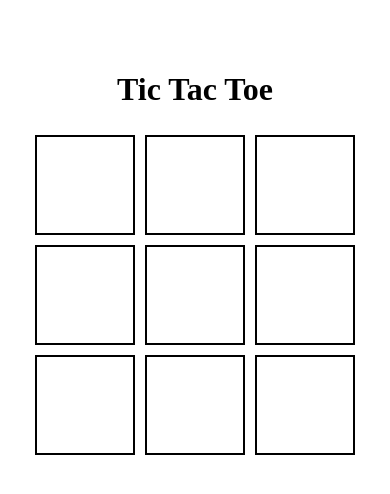
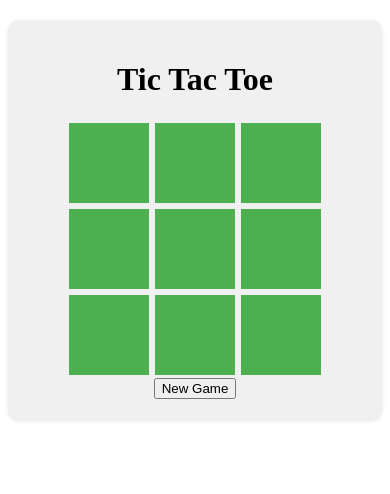
Before and after one commit to PovilasU/ReactTicTacToe, a React (Vite) app: page / in a window 390 px wide. Shown: the top 494 px of the page. Built offline with nearby package versions, Linux system fonts and the light colour scheme.

Commit message:
optimising code

```diff
--- a/src/components/Board.css
+++ b/src/components/Board.css
@@ -4,6 +4,10 @@
     align-items: center;
     justify-content: center;
     margin-top: 50px;
+    background-color: #f5f5f5;
+    border-radius: 10px;
+    padding: 20px;
+    box-shadow: 0 2px 4px rgba(0, 0, 0, 0.1);
 }
 
 .row {
@@ -23,8 +27,38 @@
     align-items: center;
     justify-content: center;
     cursor: pointer;
+    transition: background-color 0.3s ease;
 }
 
 .square:hover {
     background-color: #f2f2f2;
 }
+
+@media (max-width: 768px) {
+    .board {
+        margin-top: 20px;
+    }
+
+    .square {
+        width: 80px;
+        height: 80px;
+        font-size: 24px;
+        margin: 3px;
+    }
+}
+
+/* BEGIN: Add eye-friendly colors */
+.board {
+    background-color: #f0f0f0;
+}
+
+.square {
+    background-color: #4caf50;
+    color: #fff;
+    border-color: #4caf50;
+}
+
+.square:hover {
+    background-color: #45a049;
+}
+/* END: Add eye-friendly colors */
--- a/src/components/Board.jsx
+++ b/src/components/Board.jsx
@@ -1,6 +1,6 @@
 import React, { useState } from "react";
 import "./Board.css"; // Import the CSS file for styling
-import { calculateWinner } from "./utils";
+import { calculateWinner, resetBoard } from "./utils";
 import { Square } from "./Square";
 
 const Board = () => {
@@ -25,6 +25,7 @@ const Board = () => {
         </div>
       ))}
       {winner && <h2>Winner: {winner}</h2>}
+      <button onClick={resetBoard}>New Game</button>
     </div>
   );
 };
--- a/src/components/utils.js
+++ b/src/components/utils.js
@@ -28,3 +28,8 @@ export const calculateWinner = (board) => {
       setCurrentPlayer(currentPlayer === "X" ? "O" : "X");
     }
 };
+
+export const resetBoard = () => {
+    setBoard(Array(9).fill(null));
+    setCurrentPlayer("X");
+  };
```
